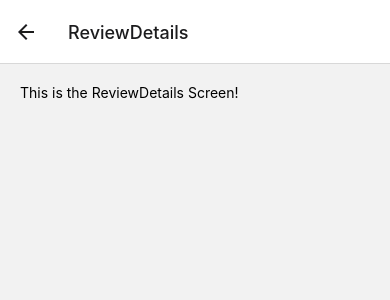
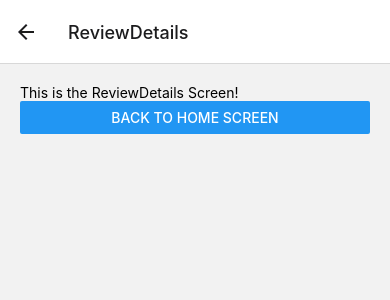
Before and after one commit to OwenSit/ReactNativeTheReviewAppDemo, a React Native app: screen /ReviewDetails in a window 390 px wide. Shown: the top 300 px of the page. Built offline with nearby package versions, Linux system fonts and the light colour scheme.

Commit message:
setup screen transaction

```diff
--- a/screens/reviewDetails.js
+++ b/screens/reviewDetails.js
@@ -1,11 +1,16 @@
 import React from "react";
-import { Text, View } from "react-native";
+import { Text, View, Button } from "react-native";
 import { globalStyles } from "../styles/global";
 
-export default function ReviewDetails() {
+export default function ReviewDetails({ navigation }) {
+  const pressHandler = () => {
+    navigation.goBack();
+  };
+
   return (
     <View style={globalStyles.container}>
       <Text>This is the ReviewDetails Screen!</Text>
+      <Button title="back to home screen" onPress={pressHandler} />
     </View>
   );
 }
```
